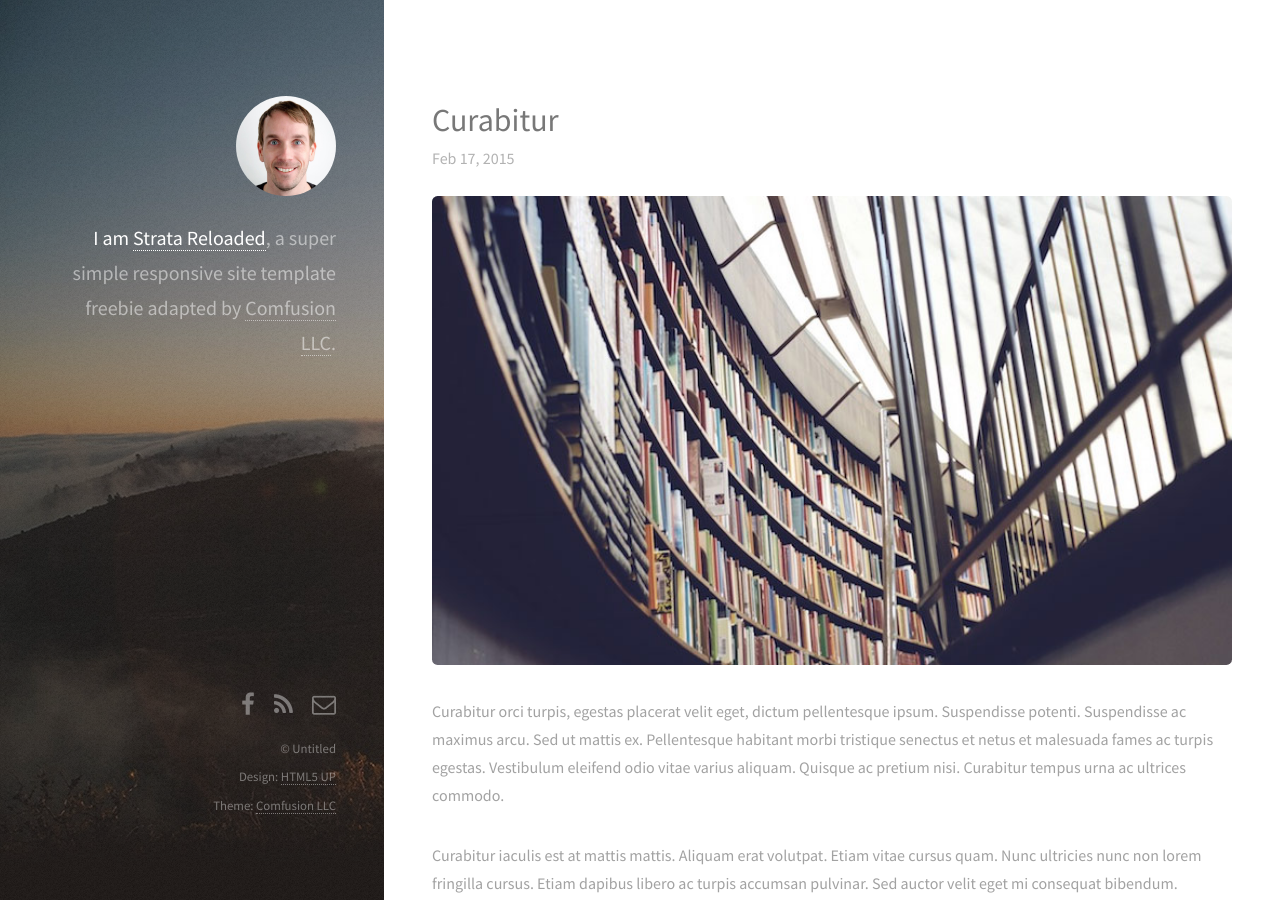
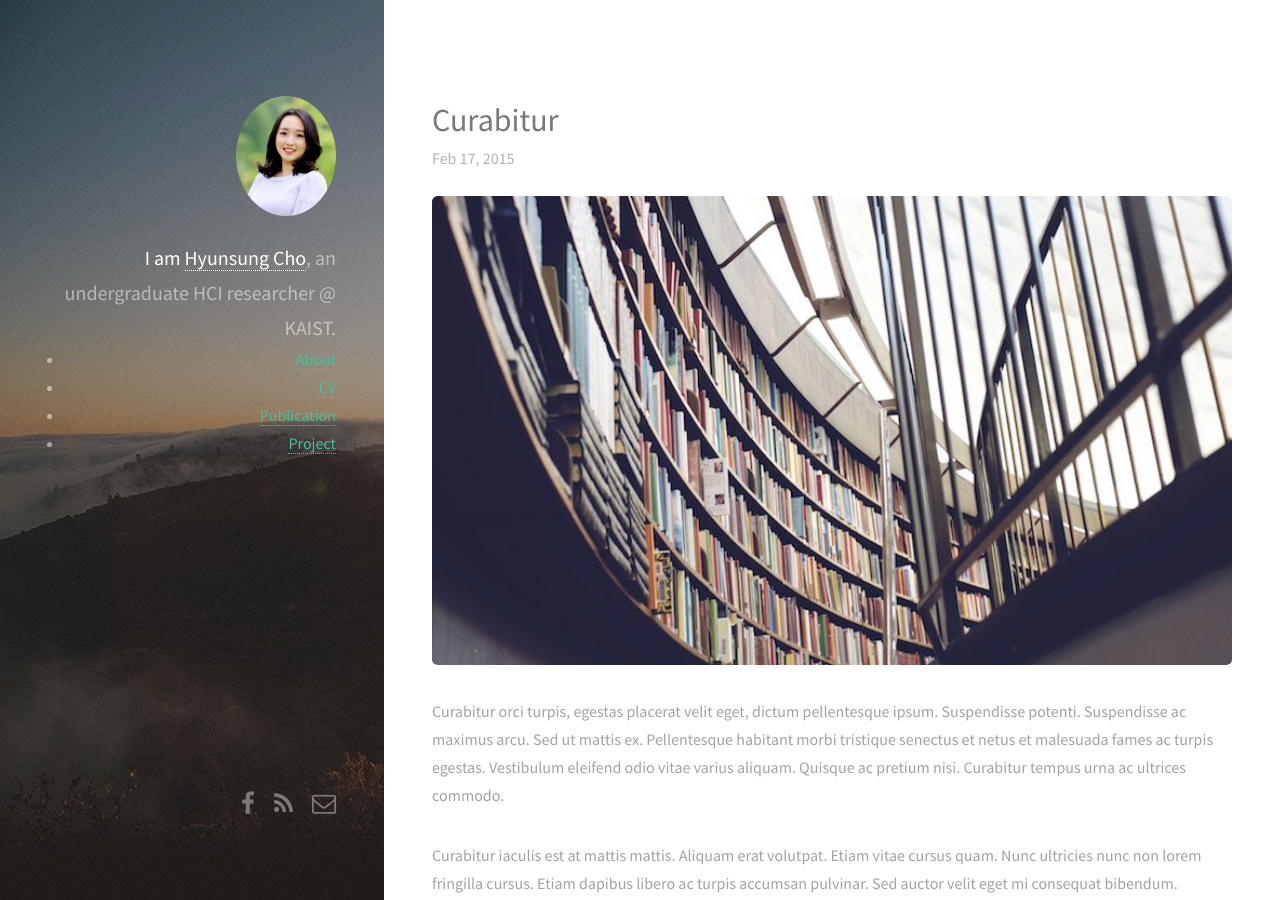
Before and after one commit to choch-o/choch-o.github.io_old, a Jekyll site: the page built from _posts/2015-02-17-curabitur.markdown, in a window 1280 px wide and 900 px high. Built offline with Jekyll 4.4.1, drawn with Linux system fonts in a browser that asks for light colours; nearby versions of some CDN libraries.

Commit message:
Profile updat

```diff
--- a/_config.yml
+++ b/_config.yml
@@ -1,26 +1,24 @@
 locale: "en-US"
-title: Strata # Title of your site
-url: "http://yourdomain.com" # the base hostname & protocol for your site
+title: Hyunsung Cho # Title of your site
+url: "http://hyunsungcho.me" # the base hostname & protocol for your site
 baseurl: "" # the subpath of your site, e.g. /blog/
 google_analytics_key: ""
 
 # Default description in social shares for the jekyll-seo-tag gem
 description: > # this means to ignore newlines until "baseurl:"
-  Write an awesome description for your new site here. You can edit this
-  line in _config.yml. It will appear in your document head meta (for
-  Google search results) and in your feed.xml site description.
+  This is Hyunsung Cho's homepage.
 
 # Author details for the jekyll-seo-tag gem
 author:
-  name: Your Name
-  email: your-email@domain.com
+  name: Hyunsung Cho
+  email: hscho1226@gmail.com
   twitter: # twitter username without the @ symbol
 
 # Social details for the jekyll-seo-tag gem
 social:
-  name: Strata Reloaded Template
+  name: Hyunsung Cho
   links:
-    - https://github.com/comfusion/strata-reloaded-jekyll-template
+      - https://github.com/choch-o
 
 permalink: pretty
 
@@ -42,11 +40,5 @@ webmaster_verifications:
 
 social_icons:
   - Facebook
-  - Google Plus
   - Instagram
-  - LinkedIn
-  - Pinterest
-  - Tumblr
-  - Twitter
   - YouTube
-  - RSS
--- a/_layouts/default.html
+++ b/_layouts/default.html
@@ -26,9 +26,21 @@
 	<body id="top">
     <header id="header">
       <a href="{{ site.url }}" class="image avatar"><img class="editable" src="/images/avatar.jpg" alt="{{ site.author.name }}"></a>
-      <h1 class="editable"><strong>I am <a href="/">Strata Reloaded</a></strong>, a super simple<br>
-      responsive site template freebie<br>
-      adapted by <a href="http://comfusionllc.com">Comfusion LLC</a>.</h1>
+      <h1 class="editable"><strong>I am <a href="/">Hyunsung Cho</a></strong>, an undergraduate HCI researcher @ KAIST.</h1>
+      <ul class="navigation">
+        <li>
+          <a href="/about">About</a>
+        </li>
+        <li>
+          <a href="/cv">CV</a>
+        </li>
+        <li>
+          <a href="/publication">Publication</a>
+        </li>
+        <li>
+          <a href="/project">Project</a>
+        </li>
+      </ul>
     </header>
 
     {{ content }}
@@ -50,11 +62,6 @@
           </a>
         </li>
         {% endif %}
-      </ul>
-      <ul class="copyright">
-          <li>&copy; Untitled</li>
-          <li>Design: <a href="http://html5up.net">HTML5 UP</a></li>
-          <li>Theme: <a href="http://comfusionllc.com">Comfusion LLC</a></li>
       </ul>
     </footer>
 
```
Also changed, not shown: images/avatar.jpg.
